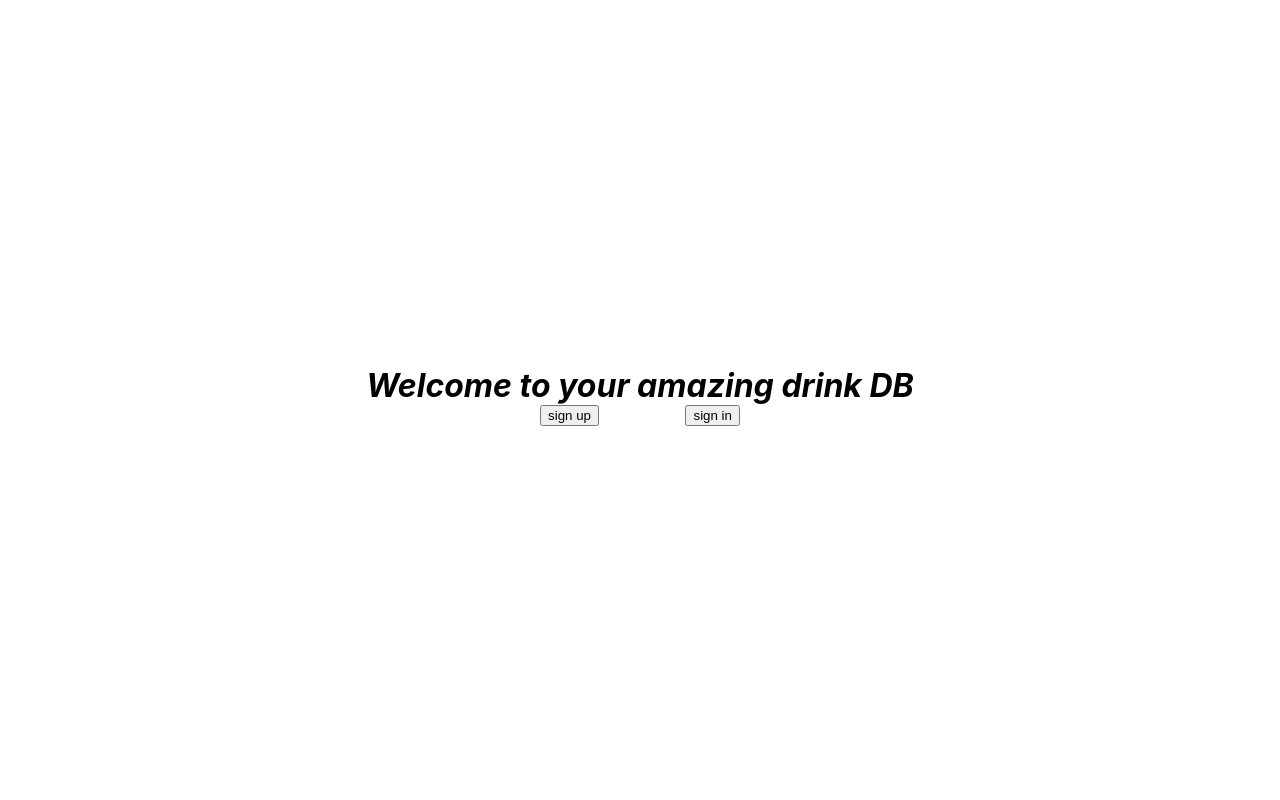
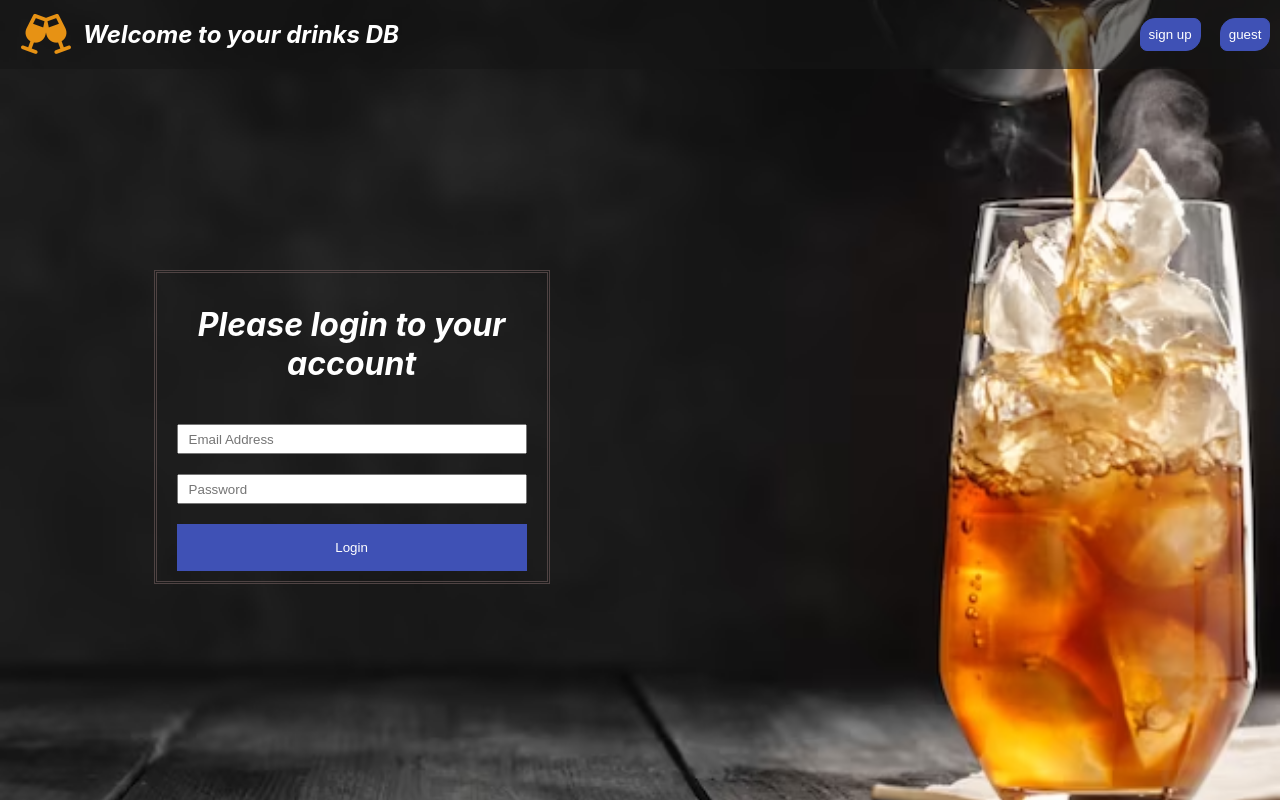
Before and after one commit to kadjialan/frontedDB, a React (Create React App) app: page / in a window 1280 px wide. Built offline with nearby package versions, Linux system fonts and the light colour scheme.

Commit message:
ui desing for loging and sign up

```diff
--- a/public/index.html
+++ b/public/index.html
@@ -3,6 +3,7 @@
   <head>
     <meta charset="utf-8" />
     <link rel="icon" href="%PUBLIC_URL%/favicon.ico" />
+    <link rel="stylesheet" href="https://cdnjs.cloudflare.com/ajax/libs/font-awesome/6.2.0/css/all.min.css">
     <meta name="viewport" content="width=device-width, initial-scale=1" />
     <meta name="theme-color" content="#000000" />
     <meta
--- a/src/App.jsx
+++ b/src/App.jsx
@@ -1,5 +1,4 @@
 import { BrowserRouter, Route, Routes } from 'react-router-dom';
-import Home from './pages/home/Home';
 import Login from './pages/Login/Login';
 import Register from './pages/Register/Register';
 
@@ -8,9 +7,8 @@ function App() {
     <div className="App">
       <BrowserRouter>
         <Routes>
-          <Route path="/" element={<Home />} />
           <Route path="/register" element={<Register />} />
-          <Route path="/login" element={<Login />} />
+          <Route path="/" element={<Login />} />
         </Routes>
       </BrowserRouter>
     </div>
--- a/src/pages/Login/Login.css
+++ b/src/pages/Login/Login.css
@@ -0,0 +1,52 @@
+nav {
+  background-color: rgb(22 21 21 / 58%);
+  width: 100%;
+  display: flex;
+  align-items: center;
+  justify-content: space-between;
+}
+
+
+.nav__left {
+  display: flex;
+  align-items: center;
+  width: 390px;
+  justify-content: space-around;
+  padding-left: 15px;
+}
+
+.nav__buttons {
+  display: flex;
+  align-items: center;
+  width: 150px;
+  justify-content: space-around;
+}
+
+  .nav__buttons button {
+  background-color: #3f51b5;
+  color: white;
+  border: 1px solid #3f51b5;
+  cursor: pointer;
+  padding: 8px;
+  border-radius: 15px 7px;
+}
+
+.login {
+  background-image: url('../../images/drink.png');
+  background-size: cover;
+  background-position: right;
+  background-repeat: no-repeat;
+  height: 100vh;
+  display: flex;
+  flex-direction: column;
+  align-items: flex-start;
+  overflow-y: hidden;
+  position: relative;
+}
+
+
+.form {
+    position: absolute;
+    bottom: 27%;
+    left: 12%;
+}
--- a/src/pages/Login/Login.jsx
+++ b/src/pages/Login/Login.jsx
@@ -1,5 +1,6 @@
 import React from 'react';
 import { useNavigate } from 'react-router-dom';
+import './Login.css';
 
 function Login() {
   const navigate = useNavigate();
@@ -15,9 +16,28 @@ function Login() {
     console.log(user);
   };
   return (
-    <div>
+    <div className="login">
+      <nav>
+        <div className="nav__left">
+          <i className="fa-solid fa-champagne-glasses" />
+          <h1>
+            <i>Welcome to your drinks DB</i>
+          </h1>
+        </div>
+        <div className="nav__buttons">
+          <button type="button" onClick={() => navigate('/register')}>
+            sign up
+          </button>
+          <button type="button">guest</button>
+        </div>
+      </nav>
+
+      <div className="form">
+        <div className="register">
           <form onSubmit={handleSubmit}>
-        <h1>Please login to your account</h1>
+            <h1>
+              <i> Please login to your account</i>
+            </h1>
             <input
               type="email"
               placeholder="Email Address"
@@ -33,6 +53,8 @@ function Login() {
             <button type="submit">Login</button>
           </form>
         </div>
+      </div>
+    </div>
   );
 }
 
--- a/src/pages/Register/Register.css
+++ b/src/pages/Register/Register.css
@@ -1,16 +1,42 @@
+h1 {
+  color: #fff;
+}
+
+.fa-solid {
+  color: #e79214;
+  font-size: 40px;
+}
+
+.home__content {
+  padding-left: 15%;
+}
+
 .register {
   display: flex;
   flex-direction: column;
-  height: 100vh;
   justify-content: center;
   align-items: center;
+}
+
+.home {
+  justify-content: center;
+  background-image: url('../../images/drink.png');
+  background-size: cover;
+  background-position: right;
+  background-repeat: no-repeat;
+  height: 100vh;
+  display: flex;
+  flex-direction: column;
+  align-items: flex-start;
+  overflow-y: hidden;
 }
 
 .register form {
   max-width: 350px;
   display: flex;
   flex-direction: column;
-  border: 1px solid #eee;
+  border-color:#504444fc;
+  border-style: double;
   gap: 20px;
   margin: auto;
   padding: 10px 20px;
@@ -27,8 +53,22 @@
   width: 100%;
   text-align: center;
   padding: 15px;
-  background-color: blueviolet;
+  background-color: #3f51b5;
   color: white;
-  border: 1px solid blueviolet;
+  border: 1px solid #3f51b5;
   cursor: pointer;
 }
+
+.account {
+  display: flex;
+  align-items: center;
+  width: 100%;
+  justify-content: space-between;
+  color: #fff;
+}
+
+.account button {
+  width: 70px;
+  padding: 5px;
+  border-radius: 10px 7px;
+}
--- a/src/pages/Register/Register.jsx
+++ b/src/pages/Register/Register.jsx
@@ -1,7 +1,10 @@
 import React from 'react';
+import { useNavigate } from 'react-router-dom';
 import './Register.css';
 
 function Register() {
+  const navigate = useNavigate();
+
   const handleSubmit = async (e) => {
     e.preventDefault();
     const { target } = e;
@@ -17,11 +20,25 @@ function Register() {
     console.log(data);
   };
   return (
+    <div className="home">
+      <div className="home__content">
         <div className="register">
           <form onSubmit={handleSubmit}>
-        <h1>Please create your account</h1>
-        <input type="text" placeholder="First Name" name="firstName" required />
-        <input type="text" placeholder="Last Name" name="lastName" required />
+            <h1>
+              <i> Please create your account</i>
+            </h1>
+            <input
+              type="text"
+              placeholder="First Name"
+              name="firstName"
+              required
+            />
+            <input
+              type="text"
+              placeholder="Last Name"
+              name="lastName"
+              required
+            />
             <input
               type="email"
               placeholder="Email Address"
@@ -42,7 +59,17 @@ function Register() {
               required
             />
             <button type="submit">Create Account</button>
+            <div className="account">
+              <h3>
+                <i>Already have an account</i>
+              </h3>
+              <button type="button" onClick={() => navigate('/')}>
+                sign in
+              </button>
+            </div>
           </form>
+        </div>
+      </div>
     </div>
   );
 }
--- a/src/pages/home/Home.css
+++ /dev/null
@@ -1,14 +0,0 @@
-.home {
-  display: flex;
-  justify-content: center;
-  align-items: center;
-  height: 99vh;
-}
-
-.home__button {
-    display: flex;
-    align-items: center;
-    width: 200px;
-    margin: auto;
-    justify-content: space-between;
-}
--- a/src/pages/home/Home.jsx
+++ /dev/null
@@ -1,24 +0,0 @@
-import React from 'react';
-import { useNavigate } from 'react-router-dom';
-import './Home.css';
-
-function Home() {
-  const navigate = useNavigate();
-  return (
-    <div className="home">
-      <h1>
-        <i>Welcome to your amazing drink DB</i>
-        <div className="home__button">
-          <button type="button" onClick={() => navigate('/register')}>
-            sign up
-          </button>
-          <button type="button" onClick={() => navigate('/login')}>
-            sign in
-          </button>
-        </div>
-      </h1>
-    </div>
-  );
-}
-
-export default Home;
```
Also changed, not shown: src/images/drink.png (added). Lines whose indentation alone changed are shown as unchanged.
